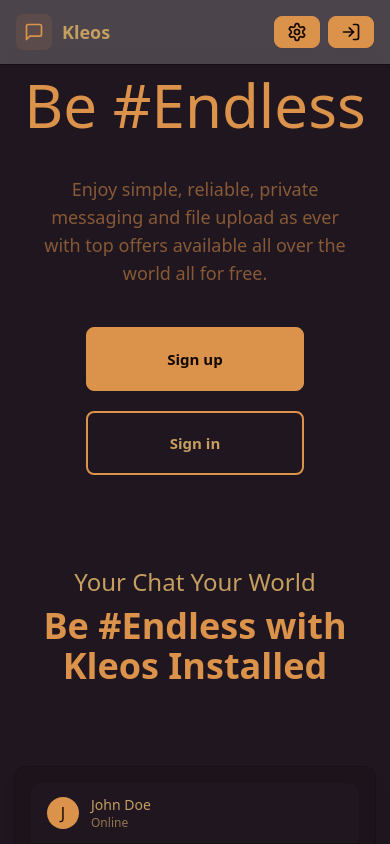
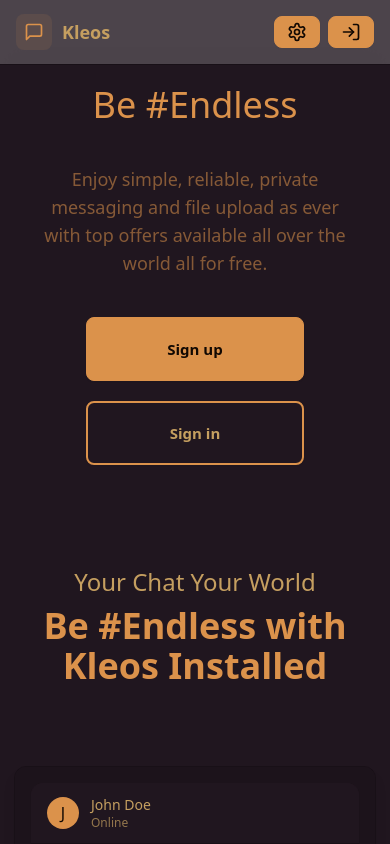
Before and after one commit to jimiolu/kleos, a React (Vite) app in the folder frontend/: page / in a window 390 px wide. Shown: the top 844 px of the page. Built offline with nearby package versions, Linux system fonts and the light colour scheme; no server answers.

Commit message:
Hero Section update

```diff
--- a/frontend/src/components/Hero.jsx
+++ b/frontend/src/components/Hero.jsx
@@ -12,7 +12,7 @@ const Hero = () => {
           >
             {/* <div className="absolute lg:relative inset-0 bg-base-100/90 " /> */}
             <div className="flex flex-col items-center z-10 lg:items-start gap-10">
-              <h1 className="text-primary text-6xl md:text-7xl">Be #Endless</h1>
+              <h1 className="text-primary text-4xl md:text-7xl">Be #Endless</h1>
               <span className="text-primary/55 text-center lg:text-start text-lg w-[90%] md:w-[70%]">
                 Enjoy simple, reliable, private messaging and file upload as
                 ever with top offers available all over the world all for free.
```
